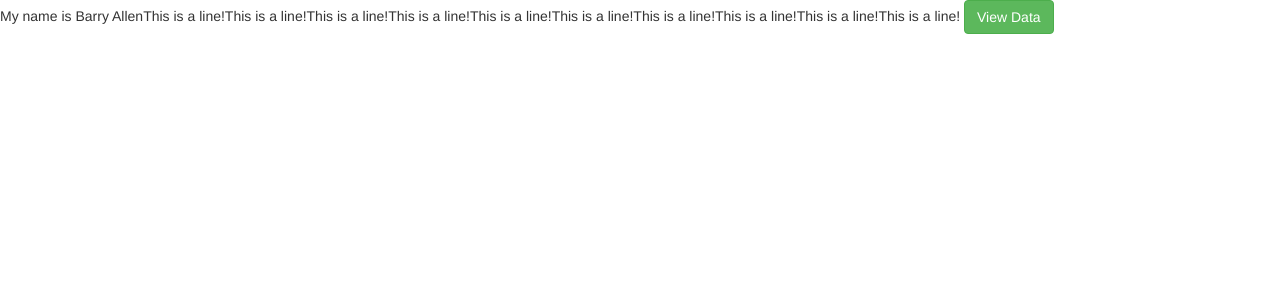
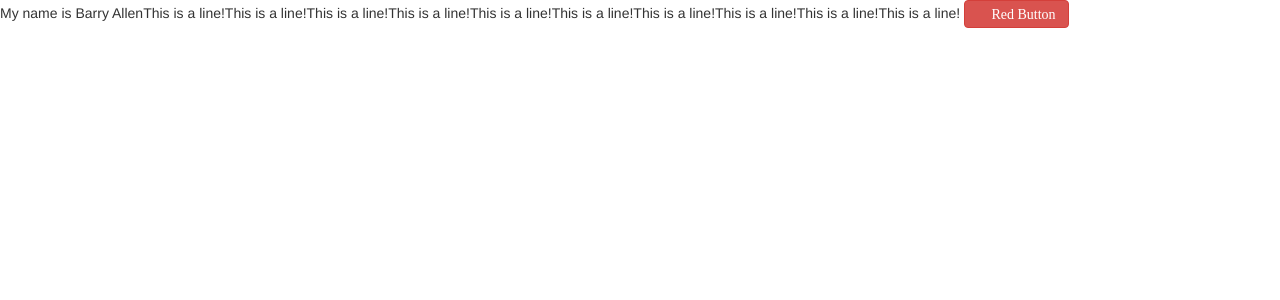
Before and after one commit to palmaresju/it2103, a PHP site: page /index.php in a window 1280 px wide. Shown: the top 300 px of the page. Run offline with PHP 8.4, Linux system fonts and the light colour scheme; some web fonts are replaced.

```diff
--- a/home.php
+++ b/home.php
@@ -3,6 +3,6 @@
 	<link rel="stylesheet" href="css/bootstrap.min.css">
 </head>
 <body>
-	<button class='btn btn-success'>View Data</button></a>
+	<button class='btn btn-danger'><span class='glyphicon glyphicon-user'> Red Button</span></button>
 <body>
 </html>
```
